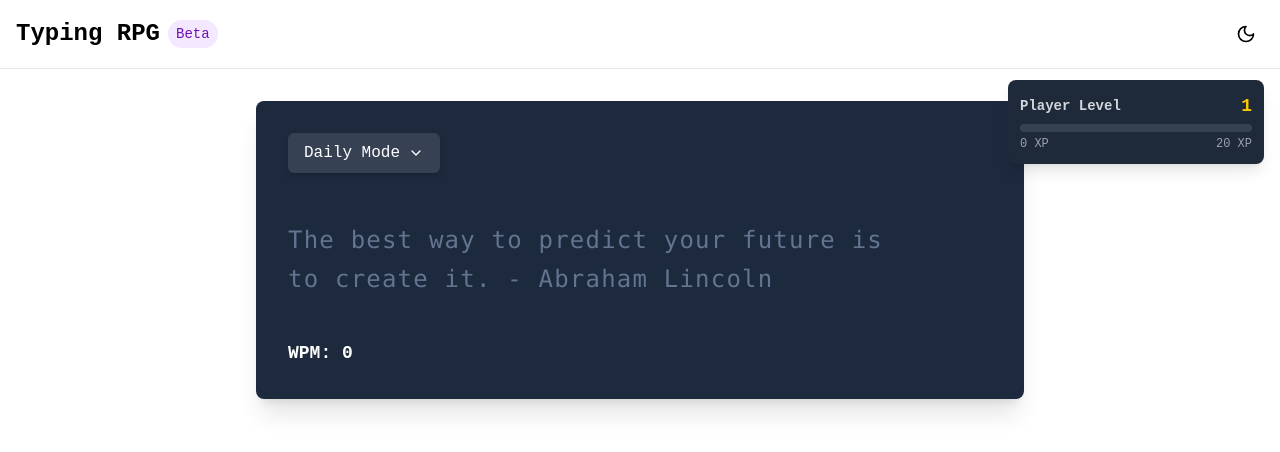
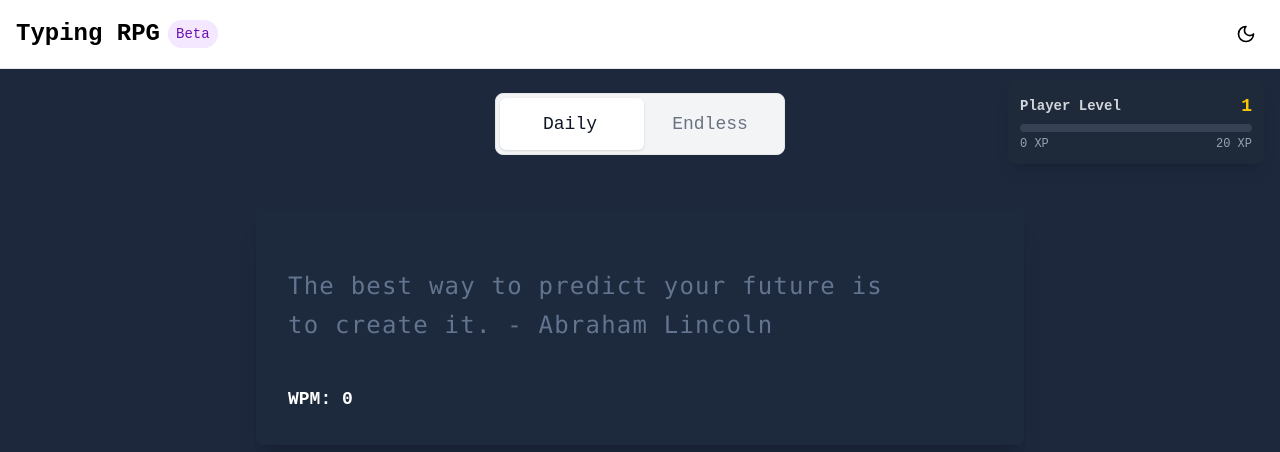
Before and after one commit to RievoCante/typing-rpg, a React (Vite) app in the folder frontend/: page / in a window 1280 px wide. Shown: the top 452 px of the page. Built offline with nearby package versions, Linux system fonts and the light colour scheme.

Commit message:
move mode selector to be on middle top of the screen

```diff
--- a/frontend/src/App.tsx
+++ b/frontend/src/App.tsx
@@ -1,5 +1,6 @@
 import { useState } from 'react';
 import Header from './components/Header';
+import ModeSelector from './components/ModeSelector';
 import TypingInterface from './components/TypingInterface';
 import { ThemeProvider } from './context/ThemeProvider';
 import PlayerLevel from './components/PlayerLevel';
@@ -16,6 +17,10 @@ function App() {
   return (
     <ThemeProvider>
       <Header />
+      <ModeSelector
+        currentMode={currentMode}
+        onModeChange={handleModeChange}
+      />
       <PlayerLevel
         level={level}
         currentXp={currentXp}
@@ -23,7 +28,6 @@ function App() {
       />
       <TypingInterface
         currentMode={currentMode}
-        onModeChange={handleModeChange}
         addXp={addXp}
       />
     </ThemeProvider>
--- a/frontend/src/components/ModeSelector.tsx
+++ b/frontend/src/components/ModeSelector.tsx
@@ -1,94 +1,66 @@
-import { useState, useEffect, useRef } from 'react';
-import { ChevronDown } from 'lucide-react';
+import { useTheme } from '../hooks/useTheme';
 
 interface ModeSelectorProps {
   currentMode: 'daily' | 'endless';
   onModeChange: (mode: 'daily' | 'endless') => void;
 }
 
-export default function GameModeSelector({
+export default function ModeSelector({
   currentMode,
   onModeChange,
 }: ModeSelectorProps) {
-  const [isModalOpen, setIsModalOpen] = useState(false);
-  const modalRef = useRef<HTMLDivElement>(null);
-
-  // Close modal when clicking outside
-  useEffect(() => {
-    function handleClickOutside(event: MouseEvent) {
-      if (
-        modalRef.current &&
-        !modalRef.current.contains(event.target as Node)
-      ) {
-        setIsModalOpen(false);
-      }
-    }
-
-    if (isModalOpen) {
-      document.addEventListener('mousedown', handleClickOutside);
-    }
-
-    return () => {
-      document.removeEventListener('mousedown', handleClickOutside);
-    };
-  }, [isModalOpen]);
+  const { theme } = useTheme();
 
   return (
-    <div className="relative">
-      <button
-        className="flex items-center gap-2 px-4 py-2 bg-gray-700 dark:bg-gray-700 hover:bg-gray-600 dark:hover:bg-gray-600
-                  text-white rounded-md transition-colors duration-200 font-medium shadow-md"
-        onClick={() => setIsModalOpen(!isModalOpen)}
-        aria-haspopup="true"
-        aria-expanded={isModalOpen}
+    <div className="flex justify-center w-full py-6">
+      <div
+        className={`relative flex rounded-lg p-1 transition-colors duration-300 ${
+          theme === 'dark'
+            ? 'bg-gray-800 border border-gray-700'
+            : 'bg-gray-100 border border-gray-200'
+        }`}
       >
-        {currentMode === 'daily' ? 'Daily Mode' : 'Endless Mode'}
-        <ChevronDown
-          className={`w-4 h-4 transition-transform duration-200 ${isModalOpen ? 'rotate-180' : ''}`}
+        {/* Sliding background indicator */}
+        <div
+          className={`absolute top-1 bottom-1 w-1/2 rounded-md transition-all duration-300 ease-in-out ${
+            theme === 'dark' ? 'bg-gray-700' : 'bg-white shadow-sm'
+          } ${
+            currentMode === 'endless' ? 'translate-x-full' : 'translate-x-0'
+          }`}
         />
-      </button>
 
-      {isModalOpen && (
-        <div
-          ref={modalRef}
-          className="absolute top-full left-0 mt-2 bg-gray-800 dark:bg-gray-800 rounded-md shadow-lg p-2 z-10 w-48 border border-gray-700 dark:border-gray-600"
+        {/* Daily Mode Button */}
+        <button
+          onClick={() => onModeChange('daily')}
+          className={`relative z-10 px-8 py-3 rounded-md transition-all duration-300 font-medium text-lg min-w-[140px] flex items-center justify-center ${
+            currentMode === 'daily'
+              ? theme === 'dark'
+                ? 'text-white'
+                : 'text-gray-900'
+              : theme === 'dark'
+                ? 'text-gray-400 hover:text-gray-300'
+                : 'text-gray-500 hover:text-gray-700'
+          }`}
         >
-          <button
-            className={`w-full text-left px-4 py-3 rounded-md flex items-center gap-2 transition-colors duration-200
-              ${
-                currentMode === 'daily'
-                  ? 'bg-yellow-500/20 text-yellow-400 font-medium'
-                  : 'hover:bg-gray-700 dark:hover:bg-gray-700 text-white'
-              }`}
-            onClick={() => {
-              onModeChange('daily');
-              setIsModalOpen(false);
-            }}
-          >
-            <div
-              className={`w-3 h-3 rounded-full ${currentMode === 'daily' ? 'bg-yellow-400' : 'bg-gray-600'}`}
-            ></div>
-            Daily Mode
-          </button>
-          <button
-            className={`w-full text-left px-4 py-3 rounded-md flex items-center gap-2 transition-colors duration-200
-              ${
-                currentMode === 'endless'
-                  ? 'bg-yellow-500/20 text-yellow-400 font-medium'
-                  : 'hover:bg-gray-700 dark:hover:bg-gray-700 text-white'
-              }`}
-            onClick={() => {
-              onModeChange('endless');
-              setIsModalOpen(false);
-            }}
-          >
-            <div
-              className={`w-3 h-3 rounded-full ${currentMode === 'endless' ? 'bg-yellow-400' : 'bg-gray-600'}`}
-            ></div>
-            Endless Mode
-          </button>
-        </div>
-      )}
+          Daily
+        </button>
+
+        {/* Endless Mode Button */}
+        <button
+          onClick={() => onModeChange('endless')}
+          className={`relative z-10 px-8 py-3 rounded-md transition-all duration-300 font-medium text-lg min-w-[140px] flex items-center justify-center ${
+            currentMode === 'endless'
+              ? theme === 'dark'
+                ? 'text-white'
+                : 'text-gray-900'
+              : theme === 'dark'
+                ? 'text-gray-400 hover:text-gray-300'
+                : 'text-gray-500 hover:text-gray-700'
+          }`}
+        >
+          Endless
+        </button>
+      </div>
     </div>
   );
 }
--- a/frontend/src/components/TypingInterface.tsx
+++ b/frontend/src/components/TypingInterface.tsx
@@ -5,7 +5,6 @@ import {
   useRef,
   useCallback,
 } from 'react';
-import ModeSelector from './ModeSelector';
 import TypingText, { type CharStatus } from './TypingText';
 import { generateText } from '../utils/textGenerator';
 import { calculateXP } from '../utils/calculateXP';
@@ -13,13 +12,11 @@ import WPMDisplay from './WPMDisplay';
 
 interface TypingInterfaceProps {
   currentMode: 'daily' | 'endless';
-  onModeChange: (mode: 'daily' | 'endless') => void;
   addXp: (amount: number) => void;
 }
 
 export default function TypingInterface({
   currentMode,
-  onModeChange,
   addXp,
 }: TypingInterfaceProps) {
   // Core state - text never changes after initialization
@@ -341,10 +338,6 @@ export default function TypingInterface({
       tabIndex={0}
       className="max-w-3xl mx-auto mt-8 p-8 bg-slate-800 rounded-lg shadow-xl text-white flex flex-col space-y-6 focus:outline-none"
     >
-      <div className="flex justify-between items-center">
-        <ModeSelector currentMode={currentMode} onModeChange={onModeChange} />
-      </div>
-
       <TypingText
         text={text}
         charStatus={charStatus}
--- a/frontend/src/index.css
+++ b/frontend/src/index.css
@@ -3,6 +3,14 @@
 
 body {
   font-family: 'Roboto Mono', monospace;
+  min-height: 100vh;
+  background: #1d283d;
+  margin: 0;
+  padding: 0;
+}
+
+#root {
+  min-height: 100vh;
 }
 
 /* Cursor blink animation */
```
